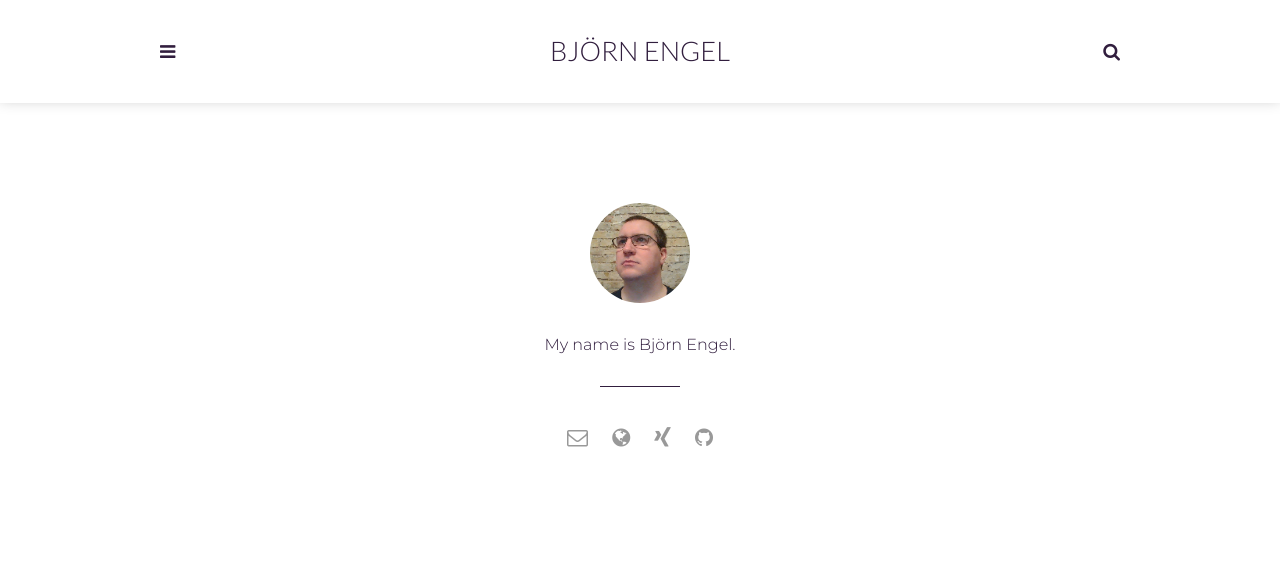
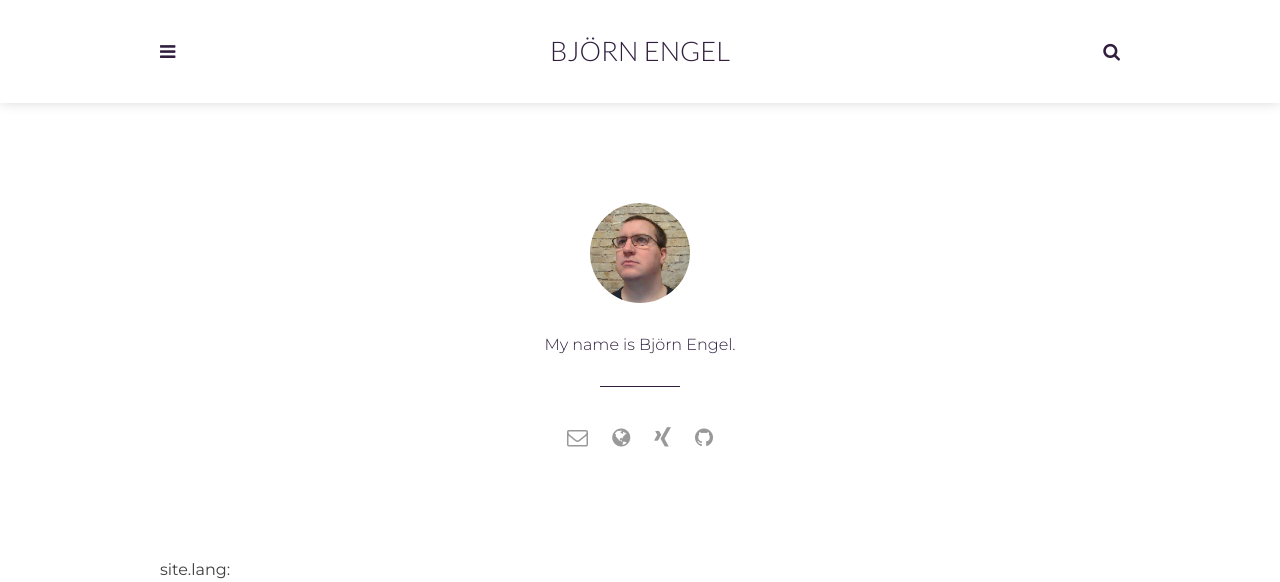
Before and after one commit to engel-b/smarthome-examples, a Jekyll site: the page built from _pages/about.html, in a window 1280 px wide. Shown: the top 582 px of the page. Built offline with Jekyll 4.4.1, drawn with Linux system fonts in a browser that asks for light colours; some of the changed text lies outside the part shown; grey boxes are pictures that could not be loaded.

Commit message:
display vars

```diff
--- a/_includes/pagination.html
+++ b/_includes/pagination.html
@@ -1,4 +1,8 @@
 <div class="pagination clearfix">
+site.lang: {% site.lang %}<br/>
+site.baseurl: {% site.baseurl %}<br/>
+site.baseurl_root: {% site.baseurl_root %}<br/>
+site.page.url: {% site.page.url %}<br/>
   {% if paginator.previous_page %}
     <a href="{{ paginator.previous_page_path }}" class="previous"><i class="fa fa-angle-left" aria-hidden="true"></i> Previous</a>
   {% endif %}
```
